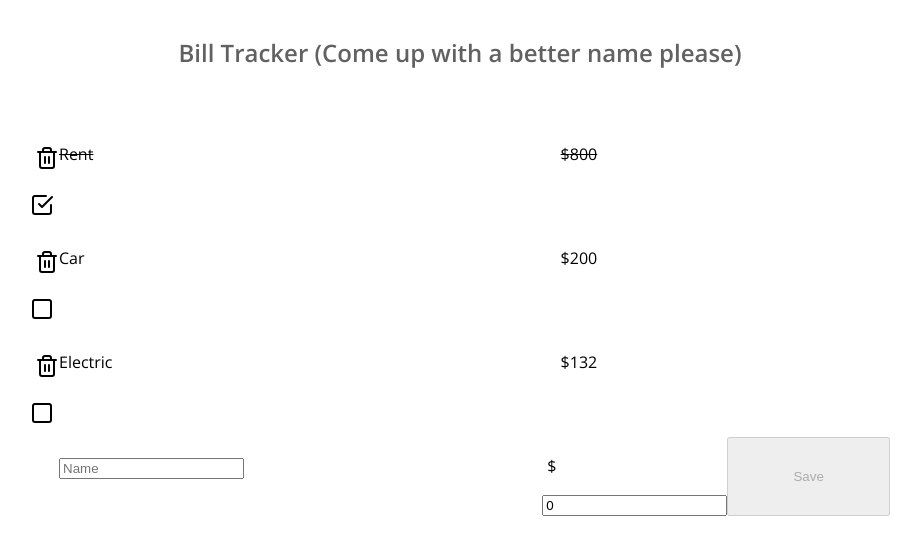
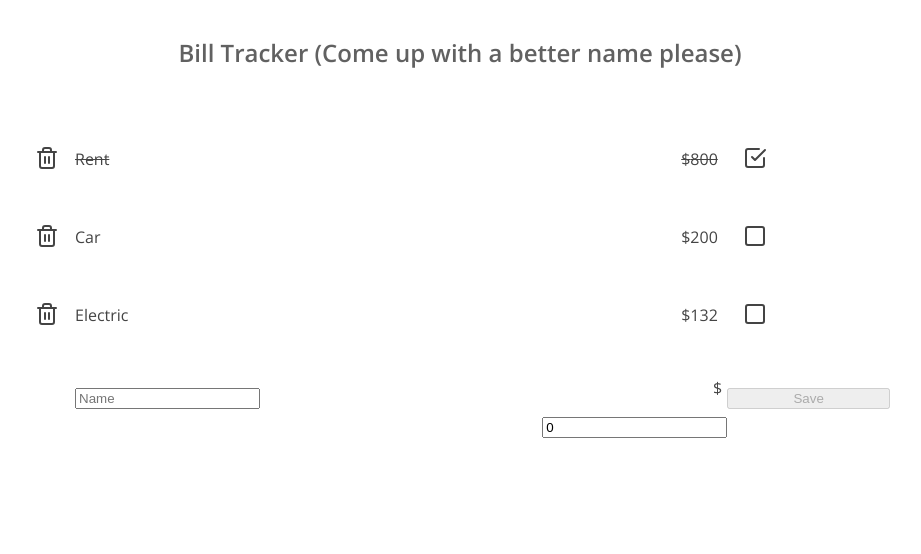
Before and after one commit to krames12/bill-tracker, a React (Create React App) app: page / in a window 1280 px wide. Shown: the top 554 px of the page, without its empty margins (180-1101 px from the left). Built offline with nearby package versions, Linux system fonts and the light colour scheme.

Commit message:
fixed some spacing, design of list implemented

```diff
--- a/src/App.css
+++ b/src/App.css
@@ -3,6 +3,8 @@
 body {
   box-sizing: border-box;
   font-family: 'Open Sans', sans-serif;
+  color: #444;
+  font-size: 1em;
 }
 /* Utility Classes */
 
@@ -47,11 +49,20 @@ body {
   grid-template-columns: 24px 3fr 1fr 1fr;
   padding: 5px;
   line-height: 1em;
+  align-items: center;
 }
 
 .bill-item p {
   display: inline-block;
   padding: 5px;
+}
+
+.bill-name {
+  margin-left: 1em;
+}
+
+.bill-cost {
+  text-align: right;
 }
 
 .completed-input {
--- a/src/components/Bill.js
+++ b/src/components/Bill.js
@@ -25,6 +25,7 @@ class Bill extends React.Component {
         <p className={`bill-name ${this.state.completed?'paid-bill':''}`}>
         {this.props.name}</p>
         <p className={`bill-cost ${this.state.completed?'paid-bill':''}`}>${this.props.cost}</p>
+        <div>
           <input
             type="checkbox"
             id={`bill-${this.props.id}`}
@@ -34,7 +35,7 @@ class Bill extends React.Component {
           />
           <label
             for={`bill-${this.props.id}`}
-          className="icon'"
+            className="icon"
           >
             { this.state.completed ?
                 <CheckSquare /> :
@@ -42,6 +43,7 @@ class Bill extends React.Component {
             }
           </label>
         </div>
+      </div>
     )
   }
 }
```
Lines whose indentation alone changed are shown as unchanged.
